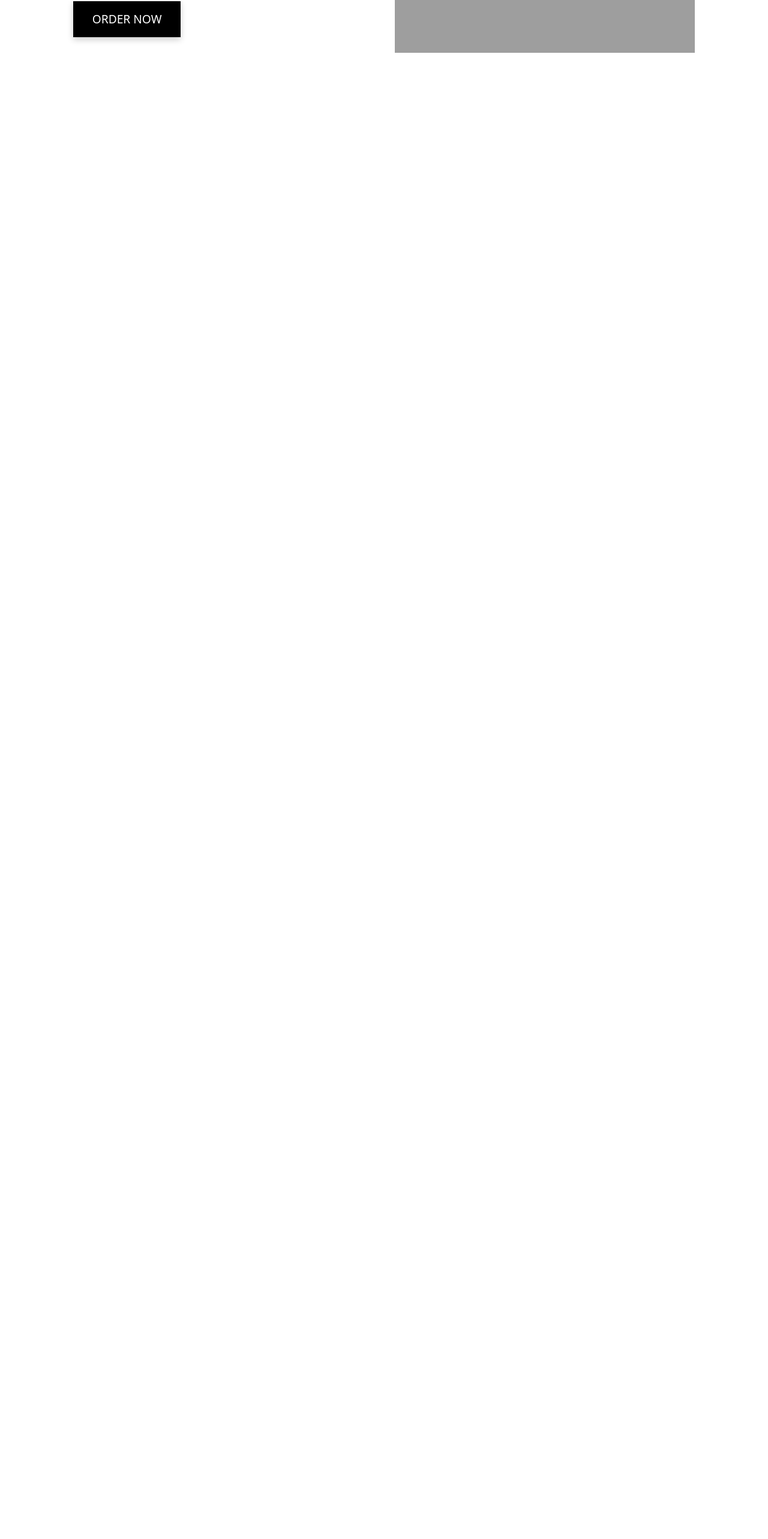
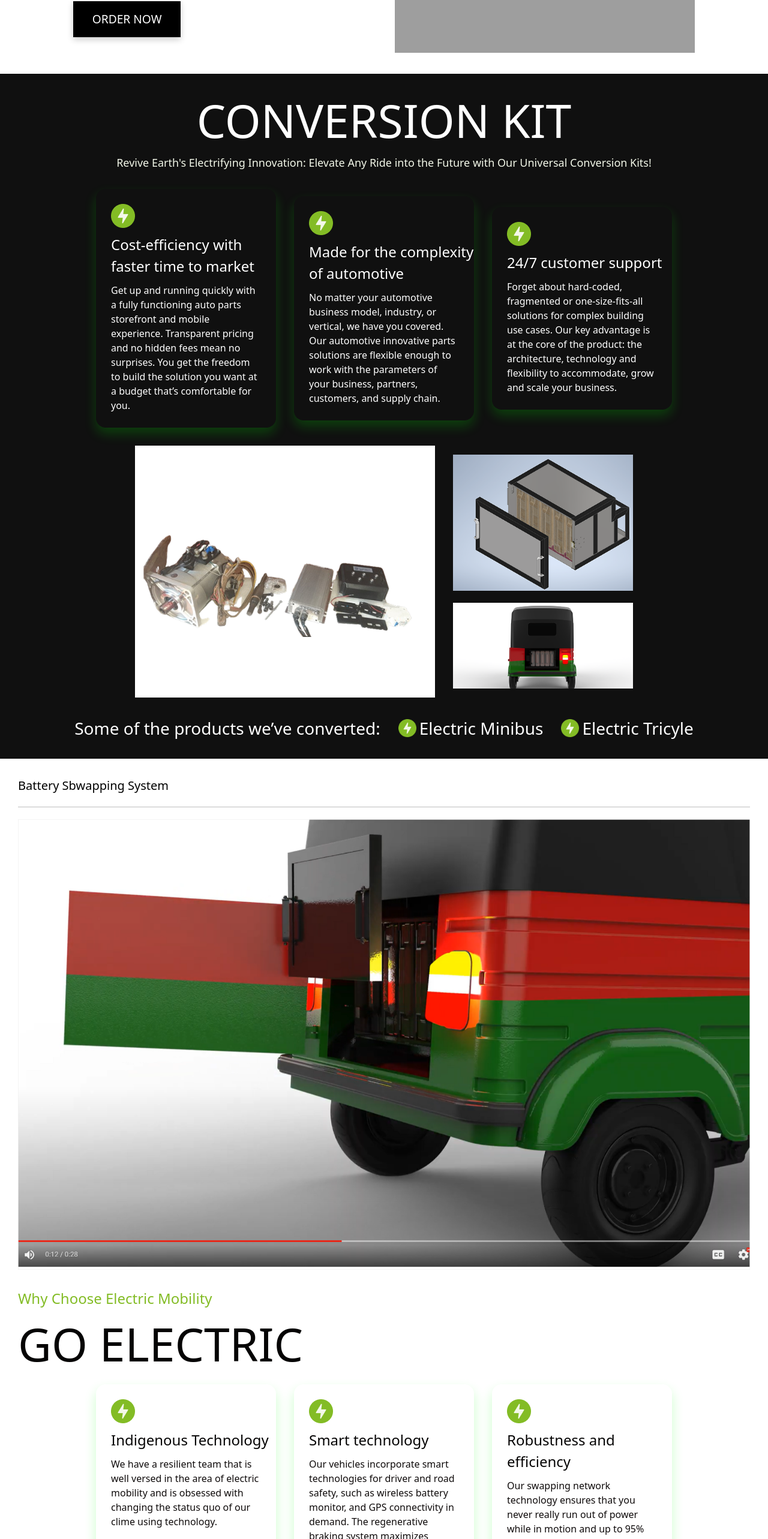
Before and after one commit to Abdulsalamdev/revive-earth, a Next.js app: page / in a window 1280 px wide. Shown: the part 977-3543 px from the top of the page at 60% size. Before the commit the page ends 1100 px from the top, so only its background shows below. Built offline with nearby package versions, Linux system fonts and the light colour scheme; grey boxes are pictures that could not be loaded.

Commit message:
added new component

```diff
--- a/app/globals.css
+++ b/app/globals.css
@@ -29,6 +29,27 @@
   animation: fadeInUpText 1.2s ease-out forwards;
   animation-delay: 0.3s;
 }
+.card {
+  width: 300px;
+  padding: 25px;
+  border-radius: 16px;
+  /* background-color: white; */
+  box-shadow: 0 10px 20px rgba(0, 255, 0, 0.2); /* green shadow */
+  transition: transform 0.3s ease, box-shadow 0.3s ease;
+}
+
+.card:hover {
+  transform: translateY(-10px);
+  box-shadow: 0 15px 30px rgba(0, 200, 0, 0.4); /* deeper green shadow */
+}
+.eletric {
+  background-image: url('../public/images/electric.png');
+  background-size: cover;
+background-position: center;
+background-repeat: no-repeat;
+}
+
+
 @keyframes fadeInUpText {
   to {
     opacity: 1;
--- a/app/page.tsx
+++ b/app/page.tsx
@@ -132,8 +132,12 @@ export default function Home() {
         </div>
         <div className="px-[30px] flex justify-center gap-[40px] flex-wrap items-center">
           <div>
-            <p className="text-[#83BC25] text-[24px] font-medium">Inovation on Wheels</p>
-            <p className="text-[#29292B] font-medium text-[clamp(40px,4vw,64px)] pb-[10px]">Building The Futures</p>
+            <p className="text-[#83BC25] text-[24px] font-medium">
+              Inovation on Wheels
+            </p>
+            <p className="text-[#29292B] font-medium text-[clamp(40px,4vw,64px)] pb-[10px]">
+              Building The Futures
+            </p>
             <p className="text-[#0F0B0B] text-[16px] max-w-[400px] pb-[20px]">
               Transform Your Ride - Retrofit your existing petrol-powered
               vehicle into a sleek, eco-friendly electric machine with our
@@ -143,8 +147,162 @@ export default function Home() {
             <button className="hero-button bg-[#000000]">ORDER NOW</button>
           </div>
           <div>
-          <Image src={"/images/building.png"} width={500} height={500} alt={""} />
+            <Image
+              src={"/images/building.png"}
+              width={500}
+              height={500}
+              alt={""}
+            />
           </div>
+        </div>
+      </section>
+      <article className="bg-[#101010] px-[30px] pt-[20px] pb-[10px]">
+        <p className="text-[#FFFFFF] text-center text-[clamp(45px,6vw,96px)] font-medium">
+          CONVERSION KIT
+        </p>
+        <p className="text-[18px] text-[#F3F8E9] text-center pb-[30px]">
+          Revive Earth's Electrifying Innovation: Elevate Any Ride into the
+          Future with Our Universal Conversion Kits!
+        </p>
+        <div className="flex flex-wrap justify-center items-center gap-[30px]">
+          <div className="flex flex-col gap-[10px] card">
+            <Image src={"/images/flash.png"} width={40} height={40} alt={""} />
+            <p className="text-[#FFFFFF] text-[24px] font-medium w-[280px]">
+              Cost-efficiency with faster time to market
+            </p>
+            <p className="text-[#FFFFFF] text-[16px] max-w-[290px]">
+              Get up and running quickly with a fully functioning auto parts
+              storefront and mobile experience. Transparent pricing and no
+              hidden fees mean no surprises. You get the freedom to build the
+              solution you want at a budget that’s comfortable for you.
+            </p>
+          </div>
+          <div className="flex flex-col gap-[10px] card">
+            <Image src={"/images/flash.png"} width={40} height={40} alt={""} />
+            <p className="text-[#FFFFFF] text-[24px] font-medium w-[280px]">
+              Made for the complexity of automotive
+            </p>
+            <p className="text-[#FFFFFF] text-[16px] max-w-[290px]">
+              No matter your automotive business model, industry, or vertical,
+              we have you covered. Our automotive innovative parts solutions are
+              flexible enough to work with the parameters of your business,
+              partners, customers, and supply chain.
+            </p>
+          </div>
+          <div className="flex flex-col gap-[10px] card">
+            <Image src={"/images/flash.png"} width={40} height={40} alt={""} />
+            <p className="text-[#FFFFFF] text-[24px] font-medium w-[280px]">
+              24/7 customer support
+            </p>
+            <p className="text-[#FFFFFF] text-[16px] max-w-[290px]">
+              Forget about hard-coded, fragmented or one-size-fits-all solutions
+              for complex building use cases. Our key advantage is at the core
+              of the product: the architecture, technology and flexibility to
+              accommodate, grow and scale your business.
+            </p>
+          </div>
+        </div>
+        <div className="flex justify-center items-center gap-[30px] my-[30px] flex-wrap">
+          <Image src={"/images/kit1.png"} width={500} height={400} alt={""} />
+          <div className="flex flex-col gap-[20px]">
+            <Image src={"/images/kit2.png"} width={300} height={300} alt={""} />
+            <Image src={"/images/kit3.png"} width={300} height={300} alt={""} />
+          </div>
+        </div>
+        <div className="flex gap-[30px] justify-center items-center flex-wrap pb-[20px]">
+          <p className="text-[#FFFFFF] text-[28px] font-normal">
+            Some of the products we’ve converted:
+          </p>
+          <div className="flex gap-[5px] items-center">
+            <Image src={"/images/flash.png"} alt={""} width={30} height={30} />
+            <p className="text-[28px] font-medium text-[#FFFFFF] ">
+              Electric Minibus
+            </p>
+          </div>
+          <div className="flex gap-[5px] items-center">
+            <Image src={"/images/flash.png"} alt={""} width={30} height={30} />
+            <p className="text-[28px] font-medium text-[#FFFFFF]">
+              Electric Tricyle
+            </p>
+          </div>
+        </div>
+      </article>
+      <section className="bg-[#FFFFFF] p-[30px]">
+        <p className="text-[20px] font-medium text-[#000000] pb-[20px]">
+          Battery Sbwapping System
+        </p>
+        <div className="bg-[#BDBDBD] w-full h-[1px] mb-[20px]"></div>
+        <Image
+          src={"/images/battery.png"}
+          alt={""}
+          width={400}
+          height={400}
+          className="w-full h-auto pb-[30px]"
+        />
+        <p className="text-[24px] font-medium text-[#83BC25]">
+          Why Choose Electric Mobility
+        </p>
+        <p className="text-[#050404] font-medium text-[clamp(45px,6vw,96px)]">
+          GO ELECTRIC
+        </p>
+        <div className="flex flex-wrap justify-center md:justigy-around gap-[30px] mt-[10px] mb-[20px]">
+          <div className="flex flex-col gap-[10px] card">
+            <Image src={"/images/flash.png"} width={40} height={40} alt={""} />
+            <p className="text-[24px] font-medium w-[280px] text-[#050404]">
+              Indigenous Technology
+            </p>
+            <p className="text-[16px] max-w-[290px] text-[#0F0B0B]">
+              We have a resilient team that is well versed in the area of
+              electric mobility and is obsessed with changing the status quo of
+              our clime using technology.
+            </p>
+          </div>
+          <div className="flex flex-col gap-[10px] card">
+            <Image src={"/images/flash.png"} width={40} height={40} alt={""} />
+            <p className="text-[24px] font-medium w-[280px] text-[#050404]">
+              Smart technology
+            </p>
+            <p className="text-[16px] max-w-[290px] text-[#0F0B0B]">
+              Our vehicles incorporate smart technologies for driver and road
+              safety, such as wireless battery monitor, and GPS connectivity in
+              demand. The regenerative braking system maximizes vehicle momentum
+              to send power back to the battery instead of wasting it as heat in
+              the brake pads.
+            </p>
+          </div>
+          <div className="flex flex-col gap-[10px] card">
+            <Image src={"/images/flash.png"} width={40} height={40} alt={""} />
+            <p className="text-[24px] font-medium w-[280px] text-[#050404] ">
+              Robustness and efficiency
+            </p>
+            <p className=" text-[16px] max-w-[290px] text-[#0F0B0B]">
+              Our swapping network technology ensures that you never really run
+              out of power while in motion and up to 95% efficiency is achieved
+              by our vehicles while still delivering the desired performance in
+              terms of speed.
+            </p>
+          </div>
+        </div>
+      </section>
+      <section className="flex justify-center items-center gap-[30px] flex-wrap p-[50px] eletric">
+
+        <Image src={"/images/electric2.png"} alt="" width={450} height={400} className=""/>
+
+        <div className="bg-[#1C290F] p-[30px] flex flex-col gap-[15px]">
+          <p className="text-[32px] font-medium text-[#E7E7E7] max-w-[420px]">
+            Electric Vehicles made for Africa, in Africa, by Africans.
+          </p>
+          <p className="text-[16px] font-normal text-[#E7E7E7] max-w-[400px]">
+            We're firm believers that as electric vehicles become a necessity,
+            the demand for functional electricity will soar. This trend will
+            extend to all aspects of our society.
+          </p>
+          <p className="text-[16px] font-normal max-w-[400px] text-[#E7E7E7]">
+            The future of mobility lies in portable electric vehicles. They
+            offer unparalleled convenience and cost-effectiveness, paving the
+            way for robust electric AI cars. In fact, this path is not just
+            preferable; it's inevitable.
+          </p>
         </div>
       </section>
     </main>
```
Also changed, not shown: public/images/battery.png (added).
